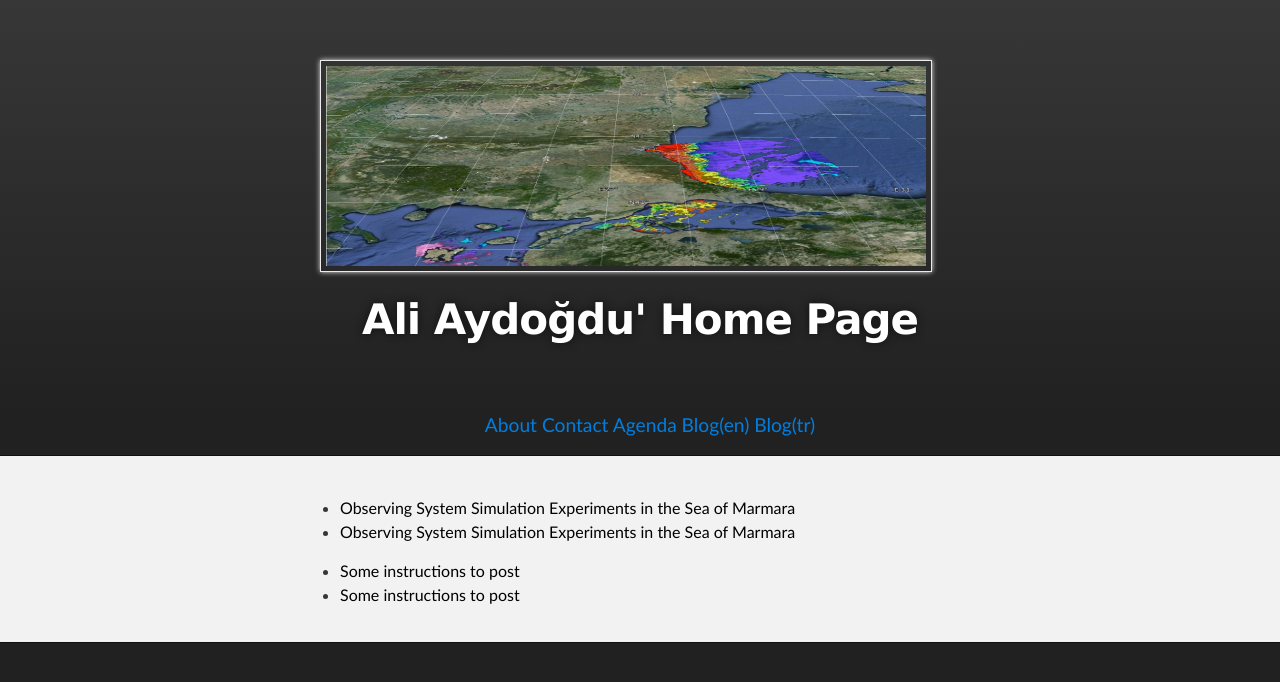
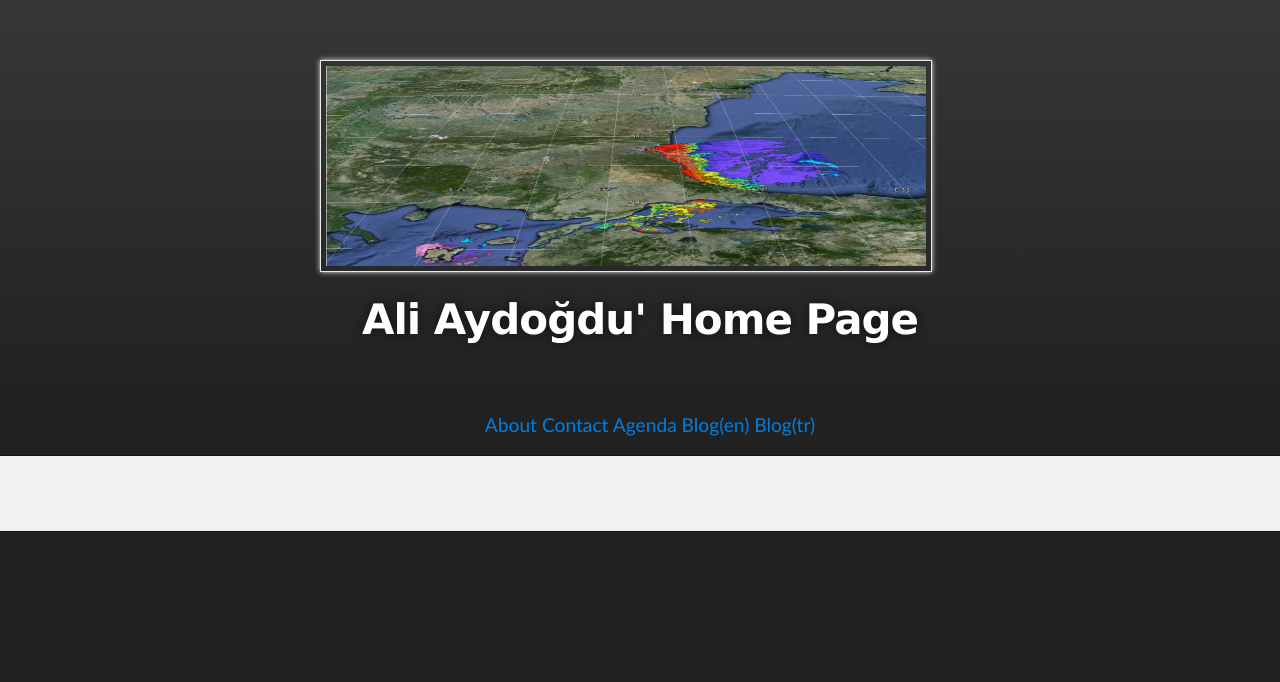
Before and after one commit to aydogduali/aydogduali.github.io, a Jekyll site: the page built from blog_en/index.md, in a window 1280 px wide. Shown: the top 682 px of the page. Built offline with Jekyll 4.4.1, drawn with Linux system fonts in a browser that asks for light colours; our own code applies the rules of GitHub Pages for plain Markdown files; the repository's description, which GitHub fills in, is left out.

Commit message:
tr en update

```diff
--- a/blog_en/2017-03-19-new-post.markdown
+++ b/blog_en/2017-03-19-new-post.markdown
@@ -2,7 +2,7 @@
 layout: default
 title:  "Some instructions to post"
 date:   2017-03-19 19:19:01 +0100
-categories: blog
+categories: [blog,turkce]
 ---
 You’ll find this post in your `_posts` directory. Go ahead and edit it and re-build the site to see your changes. You can rebuild the site in many different ways, but the most common way is to run `bundle exec jekyll serve`, which launches a web server and auto-regenerates your site when a file is updated.
 
--- a/blog_en/index.md
+++ b/blog_en/index.md
@@ -7,16 +7,7 @@
 
 <ul>
 {% for post in site.posts %}
-  {% if post.category == 'outreach' %}
-    <li>
-    <a href="{{ post.url }}"><span style="color:black">{{ post.title }}</span></a>
-    </li>
-  {% endif %}
-{% endfor %}
-</ul>
-<ul>
- {%for post in site.posts %}
-  {% if post.category == 'blog' %}
+  {% if post.category == 'english' %}
     <li>
     <a href="{{ post.url }}"><span style="color:black">{{ post.title }}</span></a>
     </li>
--- a/blog_tr/2017-03-19-new-post.markdown
+++ b/blog_tr/2017-03-19-new-post.markdown
@@ -2,7 +2,7 @@
 layout: default
 title:  "Some instructions to post"
 date:   2017-03-19 19:19:01 +0100
-categories: blog
+categories: [blog, turkce]
 ---
 You’ll find this post in your `_posts` directory. Go ahead and edit it and re-build the site to see your changes. You can rebuild the site in many different ways, but the most common way is to run `bundle exec jekyll serve`, which launches a web server and auto-regenerates your site when a file is updated.
 
```
Also changed, not shown: blog_en/20180915_osse_marmara.md (+1 -0 lines), blog_tr/index.md (+1 -10 lines).
